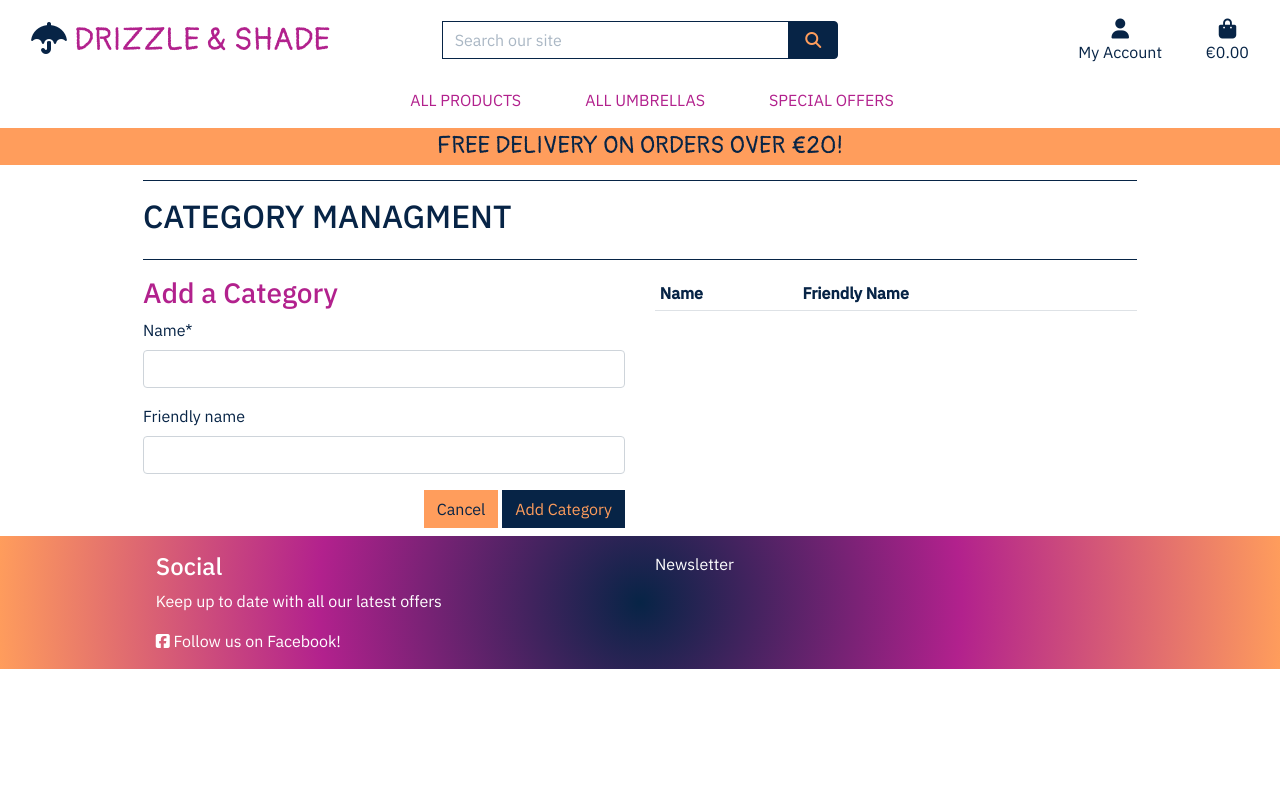
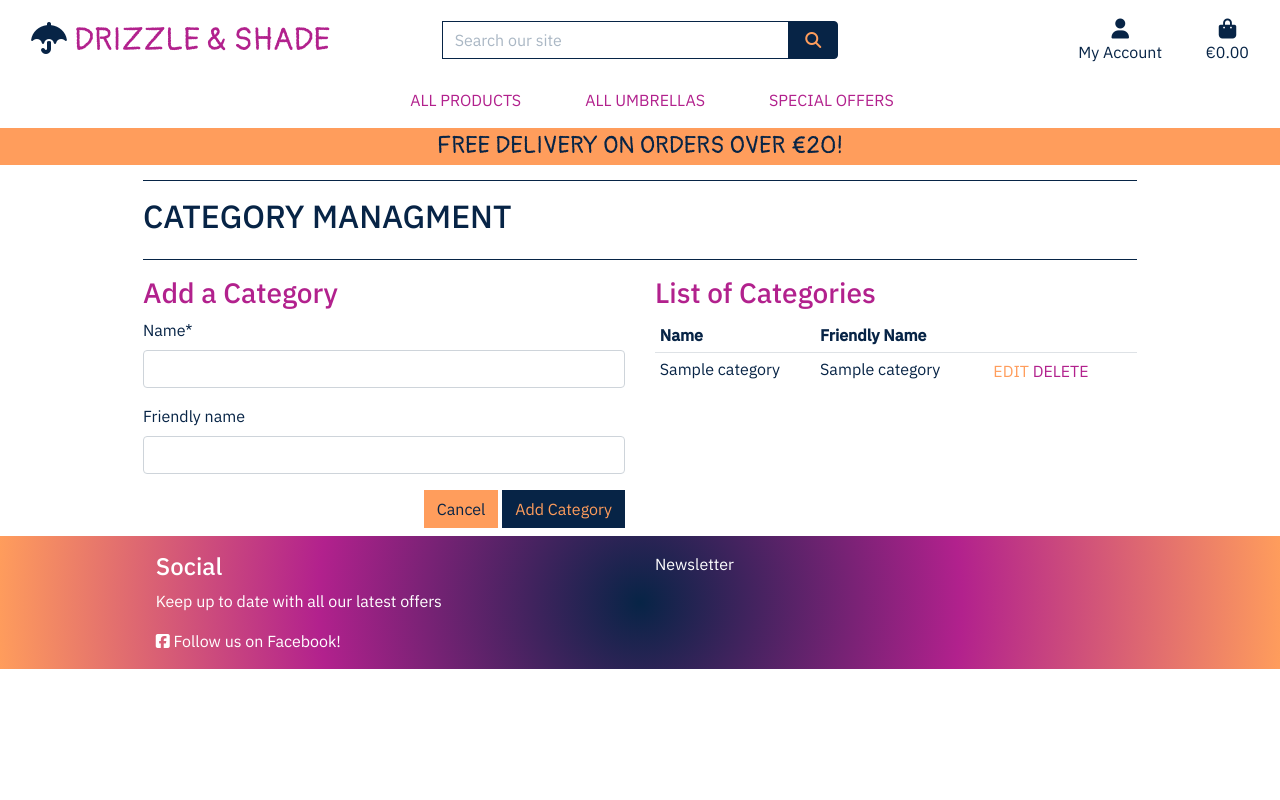
Before and after one commit to michelleconville/drizzle-and-shade, a Django app: page /products/add_category/ in a window 1280 px wide. Run offline with Django 3.2, Linux system fonts and the light colour scheme; a user stored in the database is signed in; tables that the repository leaves empty hold one stand-in row (values such as "Sample post"); lists and menus that the app fills with data are empty; some libraries are stand-ins or nearby versions.

Commit message:
Update list of categories on add categories page

```diff
--- a/products/templates/products/add_category.html
+++ b/products/templates/products/add_category.html
@@ -36,7 +36,8 @@
                 </form>
             </div>
             <div class="col-12 col-lg-6">
-                <div class="category-table table-responsive mb-5">
+                <h3 class="text-pink">List of Categories</h3>
+                    <div class="category-table table-responsive">
                         <table class="table table-sm table-borderless">
                             <thead>
                                 <tr class="border-bottom text-blue">
@@ -45,18 +46,28 @@
                                     <th></th>
                                 </tr>
                             </thead>
-                        <tbody>
-                            {% for c in current_categories %}
+                            <tbody class="text-blue">
+                                {% for category in categories %}
                                 <tr>
                                     <td>
-                                    <p>{{c.name}}</p>
+                                        <p>{{ category.name }}</p>
                                     </td>
-                                <td>{{ c.friendly_name }}</td>
+                                    <td>{{ category.friendly_name }}</td>
+                                    <td>
+                                        <div class="btn logo-font d-inline">
+
+                                            <a href="{% url 'edit_category' category.id %}" class="text-orange">Edit</a>
+
+                                            <a class="text-pink" href="{% url 'delete_category' category.id %}">Delete</a>
+                                        </div>
+
+                                    </td>
                                 </tr>
                                 {% endfor %}
                             </tbody>
                         </table>
                     </div>
+
             </div>
         </div>
     </div>
--- a/products/urls.py
+++ b/products/urls.py
@@ -12,4 +12,6 @@ urlpatterns = [
     path(
         'delete/<int:product_id>/', views.delete_product, name='delete_product'
         ),
+    path('delete_category/<int:category_id>/',
+         views.delete_category, name='delete_category'),
 ]
--- a/products/views.py
+++ b/products/views.py
@@ -3,6 +3,7 @@ from django.contrib import messages
 from django.contrib.auth.decorators import login_required
 from django.db.models import Q
 from django.db.models.functions import Lower
+from django.urls import reverse_lazy
 
 from .models import Product, Category, Review
 from .forms import ProductForm, CategoryForm, ReviewForm
@@ -158,28 +159,28 @@ def delete_product(request, product_id):
 
 @login_required
 def add_category(request):
-    """ Add a category to the store """
     if not request.user.is_superuser:
-        messages.error(request, 'Sorry only store owners can do that.')
+        messages.error(request, 'Sorry, only store owners can do that.')
         return redirect(reverse('home'))
+
+    categories = Category.objects.all()
 
     if request.method == 'POST':
         form = CategoryForm(request.POST)
-
         if form.is_valid():
             form.save()
             messages.success(request, 'Successfully added category!')
-            return redirect(reverse('add_category'))
+            form = CategoryForm()  # Reset the form after saving the category
         else:
-            messages.error(
-                request, 'Failed to add category.\
-                     Please ensure the form is valid.')
+            messages.error(request, 'Failed to add a new category. \
+                Please ensure the form is valid.')
     else:
         form = CategoryForm()
+
     template = 'products/add_category.html'
     context = {
         'form': form,
-        'on_page': True,
+        'categories': categories,
     }
     return render(request, template, context)
 
--- a/static/css/base.css
+++ b/static/css/base.css
@@ -328,7 +328,7 @@ input[name='q']::placeholder {
 	/* btn */
 	display: inline-block;
     font-weight: 400;
-    color: #fff;
+    color: var(--orange);
     text-align: center;
     vertical-align: middle;
     -webkit-user-select: none;
@@ -348,13 +348,13 @@ input[name='q']::placeholder {
 
 .allauth-form-inner-content button:hover,
 .allauth-form-inner-content input[type='submit']:hover {
-	color: #fff;
-    background-color: #222;
-    border-color: #222;
+	color: var(--main_blue);
+    background-color: var(--orange);
+    border-color: var(--main_blue);
 }
 
 .allauth-form-inner-content a {
-	color: #17a2b8; /* text-info */
+	color: var(--main_blue); /* text-info */
 }
 
 /* Product Form */
--- a/templates/allauth/account/login.html
+++ b/templates/allauth/account/login.html
@@ -41,7 +41,7 @@ for a {{ site_name }} account and sign in below:{% endblocktrans %}</p>
   {% if redirect_field_value %}
   <input type="hidden" name="{{ redirect_field_name }}" value="{{ redirect_field_value }}" />
   {% endif %}
-  <a class="btn btn-outline-black rounded-0" href="{% url 'home' %}">Home</a>
+  <a class="btn btn-orange rounded-0" href="{% url 'home' %}">Canel</a>
   <button class="primaryAction" type="submit">{% trans "Sign In" %}</button>
   <p class="mt-2">
     <a class="button secondaryAction" href="{% url 'account_reset_password' %}">{% trans "Forgot Password?" %}</a>
--- a/templates/allauth/account/logout.html
+++ b/templates/allauth/account/logout.html
@@ -15,9 +15,7 @@
   {% if redirect_field_value %}
   <input type="hidden" name="{{ redirect_field_name }}" value="{{ redirect_field_value }}"/>
   {% endif %}
-  <a class="btn btn-outline-black rounded-0" href="{% url 'home' %}">Cancel</a>
+  <a class="btn btn-orange rounded-0" href="{% url 'home' %}">Cancel</a>
   <button type="submit">{% trans 'Sign Out' %}</button>
 </form>
-
-
 {% endblock %}
--- a/templates/allauth/account/password_change.html
+++ b/templates/allauth/account/password_change.html
@@ -12,7 +12,7 @@
     <form method="POST" action="{% url 'account_change_password' %}" class="password_change">
         {% csrf_token %}
         {{ form|crispy }}
-        <a class="btn btn-outline-black rounded-0" href="{% url 'account_login' %}">Back to Login</a>
+        <a class="btn btn-orange rounded-0" href="{% url 'account_login' %}">Back to Login</a>
         <button type="submit" name="action">{% trans "Change Password" %}</button>
     </form>
 {% endblock %}
--- a/templates/allauth/account/password_reset.html
+++ b/templates/allauth/account/password_reset.html
@@ -19,7 +19,7 @@
     <form method="POST" action="{% url 'account_reset_password' %}" class="password_reset">
         {% csrf_token %}
         {{ form|crispy }}
-        <a class="btn btn-outline-black rounded-0" href="{% url 'account_login' %}">Back to Login</a>
+        <a class="btn btn-outline-orange rounded-0" href="{% url 'account_login' %}">Back to Login</a>
         <input type="submit" value="{% trans 'Reset My Password' %}" />
     </form>
 
--- a/templates/allauth/account/password_reset_from_key.html
+++ b/templates/allauth/account/password_reset_from_key.html
@@ -16,7 +16,7 @@
             <form method="POST" action="{{ action_url }}">
                 {% csrf_token %}
                 {{ form|crispy }}
-                <a class="btn btn-outline-black rounded-0" href="{% url 'account_login' %}">Back to Login</a>
+                <a class="btn btn-outline-orange rounded-0" href="{% url 'account_login' %}">Back to Login</a>
                 <input type="submit" name="action" value="{% trans 'change password' %}"/>
             </form>
         {% else %}
--- a/templates/allauth/account/signup.html
+++ b/templates/allauth/account/signup.html
@@ -17,7 +17,7 @@
   {% if redirect_field_value %}
   <input type="hidden" name="{{ redirect_field_name }}" value="{{ redirect_field_value }}" />
   {% endif %}
-  <a class="btn btn-outline-black rounded-0" href="{% url 'account_login' %}">Back to Login</a>
+  <a class="btn btn-orange rounded-0" href="{% url 'account_login' %}">Back to Login</a>
   <button type="submit">{% trans "Sign Up" %}</button>
 </form>
 
--- a/wishlist/models.py
+++ b/wishlist/models.py
@@ -4,7 +4,7 @@ from profiles.models import UserProfile
 
 
 class Wishlist(models.Model):
-    """ Wishlist model to store users favourite books"""
+    """ Wishlist model to store users favourite products"""
     user = models.ForeignKey(UserProfile, on_delete=models.CASCADE,
                              related_name='user_wishlist',
                              null=False, blank=False)
--- a/wishlist/views.py
+++ b/wishlist/views.py
@@ -24,7 +24,9 @@ def add_to_wishlist(request, product_id):
     """ View to add product to wishlist"""
     user = UserProfile.objects.get(user=request.user)
     product = get_object_or_404(Product, pk=product_id)
-    wishlist_exists = Wishlist.objects.filter(user=user, product=product).exists()
+    wishlist_exists = Wishlist.objects.filter(
+        user=user, product=product
+        ).exists()
 
     if wishlist_exists:
         wishlist_item = Wishlist.objects.get(
```
Also changed, not shown: wishlist/context.py (deleted, +0 -19 lines), wishlist/templates/wishlist/wishlist.html (+6 -1 lines). Lines whose indentation alone changed are shown as unchanged.
